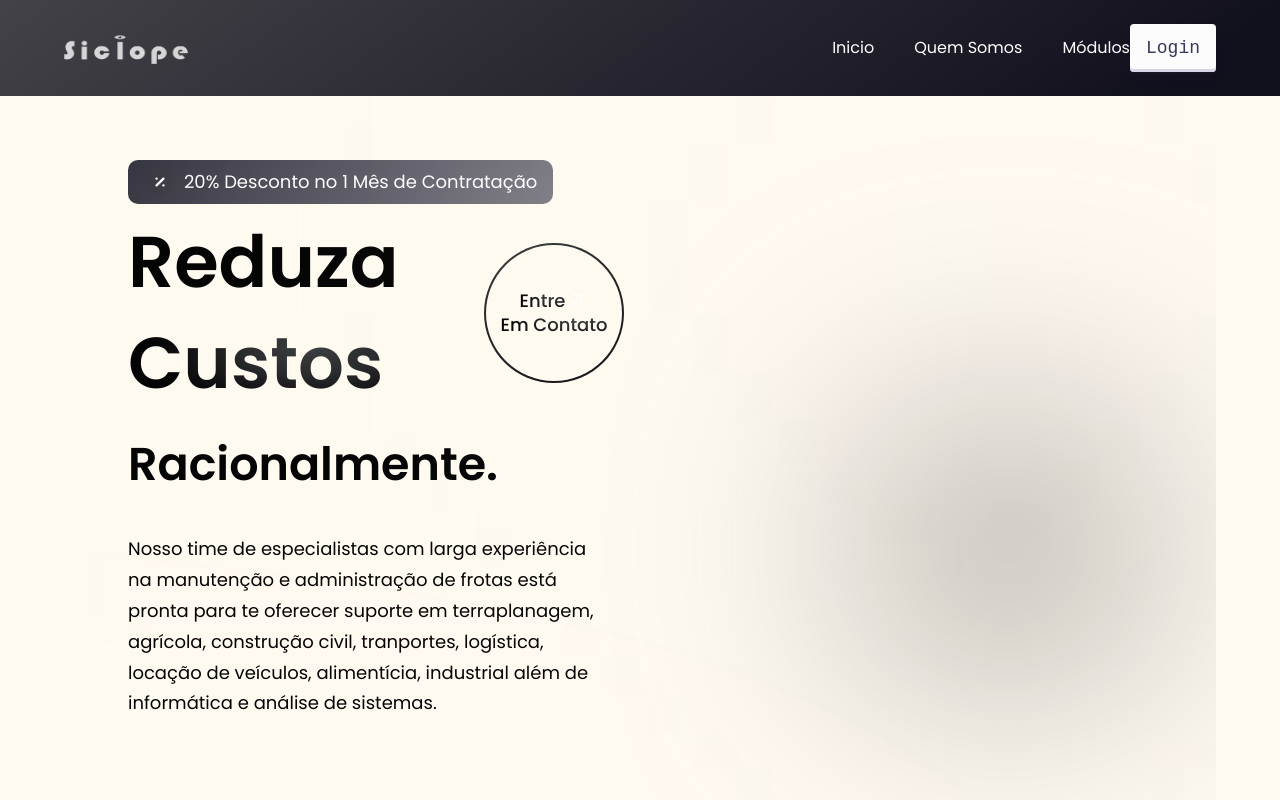
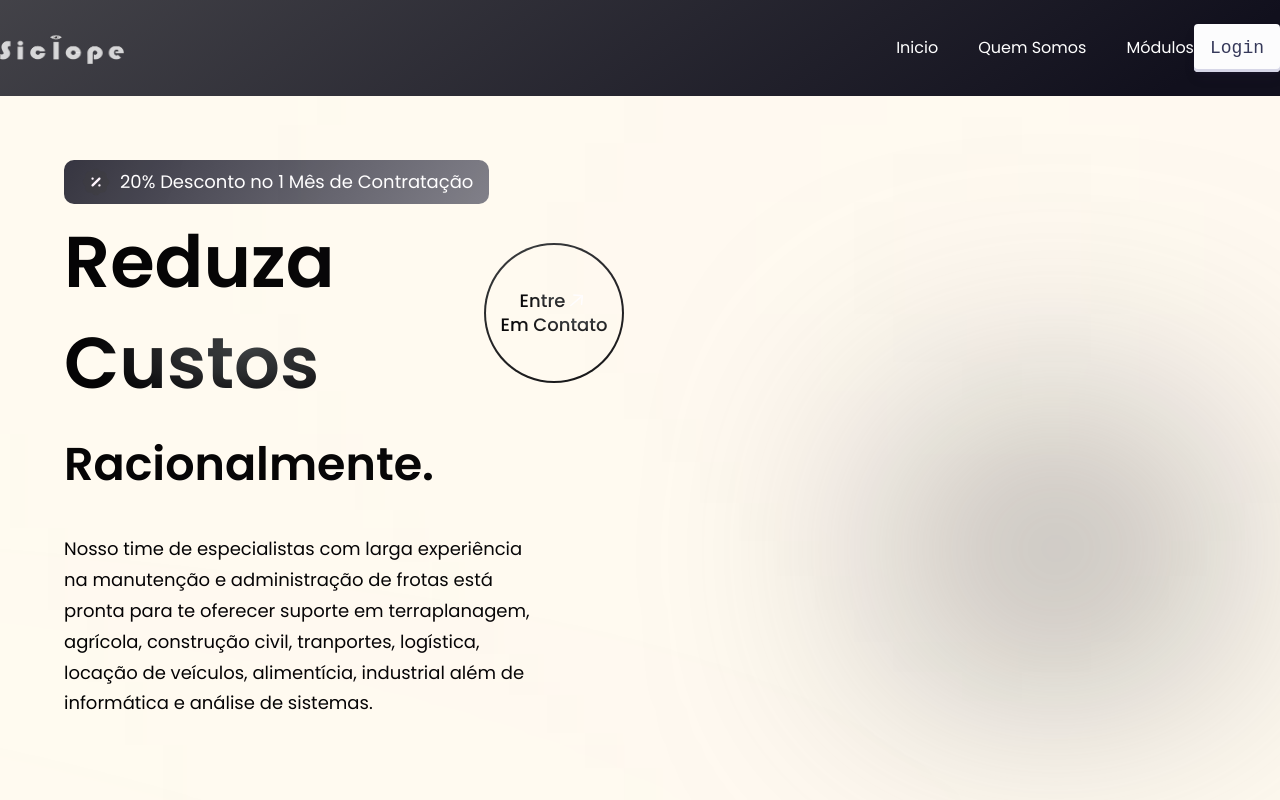
Before and after one commit to flavioepimentel/sciclop_website, a React (Vite) app: page /sciclop_website in a window 1280 px wide. Shown: the top 800 px of the page. Built offline with nearby package versions, Linux system fonts and the light colour scheme.

Commit message:
style: :lipstick: Reduz padding no eixo x para 0

```diff
--- a/src/style.js
+++ b/src/style.js
@@ -5,10 +5,10 @@ const styles = {
   paragraph: "font-poppins font-normal text-black text-[18px] leading-[30.8px]",
 
   flexCenter: "flex justify-center items-center",
-  flexStart: "flex justify-center items-start",
+  flexStart: "flex justify-between items-start",
 
-  paddingX: "sm:px-16 px-6",
-  paddingY: "sm:py-16 py-6",
+  paddingX: "sm:px-0 px-0",
+  paddingY: "sm:py-16 py-16",
   padding: "sm:px-16 px-6 sm:py-12 py-4",
 
   marginX: "sm:mx-16 mx-6",
```
